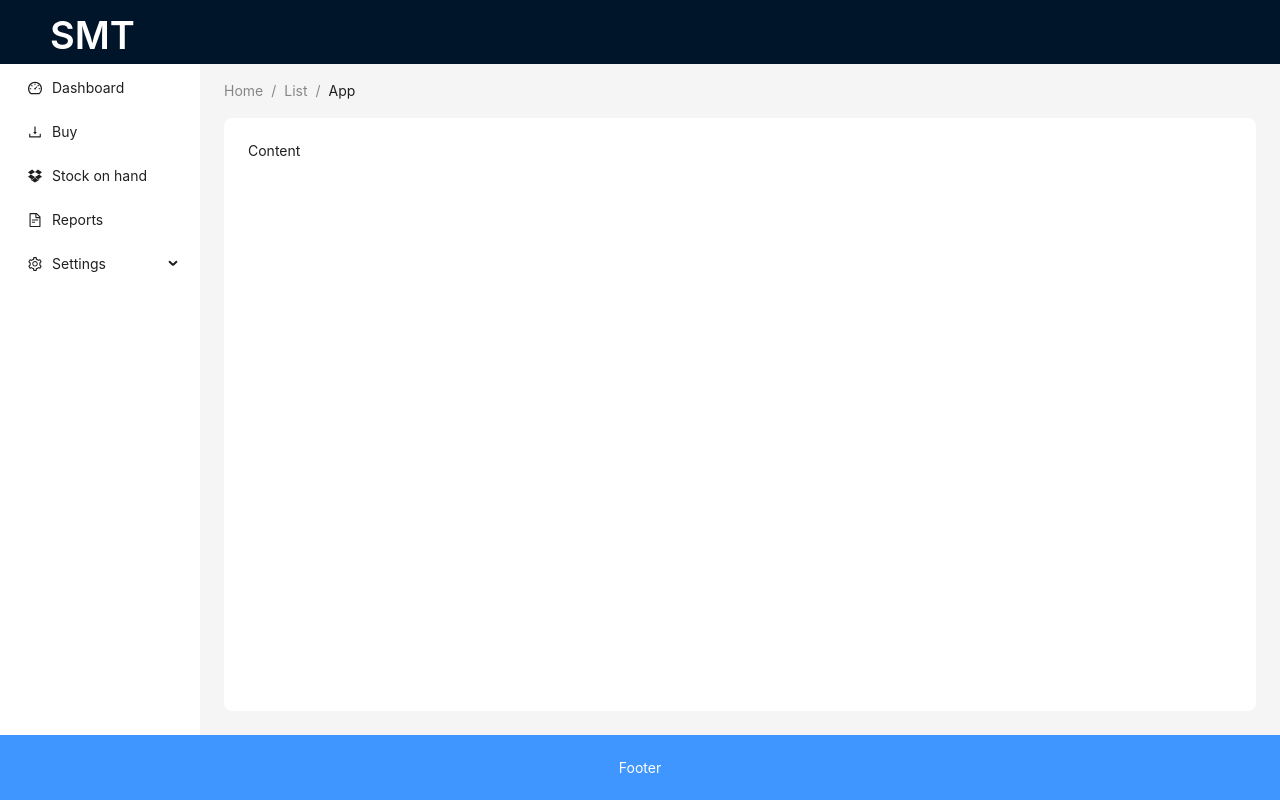
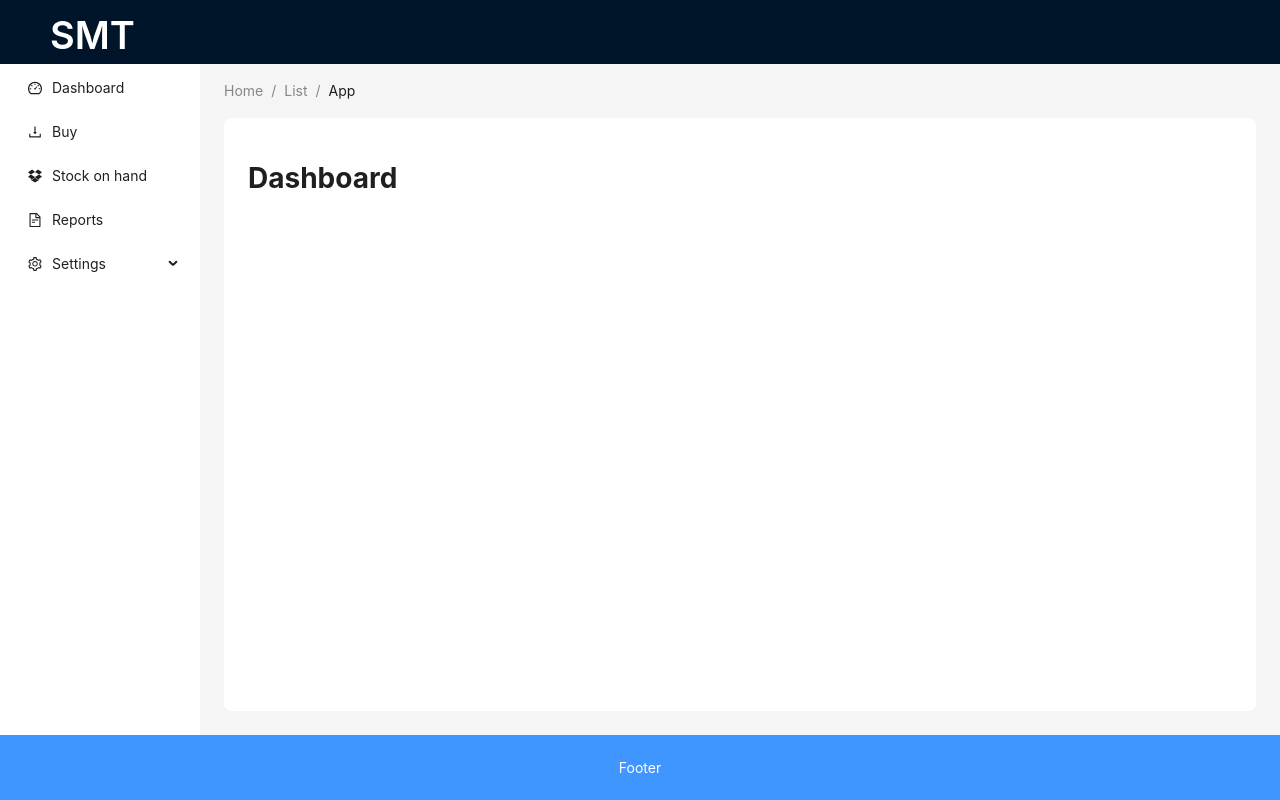
Before and after one commit to v4mpc/smt-ui, a React (Vite) app: page /dashboard in a window 1280 px wide. Built offline with nearby package versions, Linux system fonts and the light colour scheme.

Commit message:
added app layout

```diff
--- a/package.json
+++ b/package.json
@@ -14,7 +14,8 @@
     "@ant-design/icons": "^5.3.6",
     "antd": "^5.16.1",
     "react": "^18.2.0",
-    "react-dom": "^18.2.0"
+    "react-dom": "^18.2.0",
+    "react-router-dom": "^6.22.3"
   },
   "devDependencies": {
     "@types/react": "^18.2.66",
--- a/src/App.jsx
+++ b/src/App.jsx
@@ -1,5 +1,30 @@
 import AppLayout from "./components/AppLayout.jsx";
+import {
+  BrowserRouter,
+  Routes,
+  Route,
+  Navigate,
+  Outlet,
+} from "react-router-dom";
+import Dashboard from "./pages/Dashboard.jsx";
+import Buy from "./pages/Buy.jsx";
+import StockOnHand from "./pages/StockOnHand.jsx";
+import PageNotFound from "./pages/PageNotFound.jsx";
 
 export default function App() {
-    return <AppLayout/>
+  return (
+    <>
+      <BrowserRouter>
+        <Routes>
+          <Route path="/" element={<AppLayout />}>
+            <Route index element={<Navigate to="dashboard" />} />
+            <Route path="dashboard" element={<Dashboard />} />
+            <Route path="buy" element={<Buy />} />
+            <Route path="stock-on-hand" element={<StockOnHand />} />
+          </Route>
+          <Route path="*" element={<PageNotFound />} />
+        </Routes>
+      </BrowserRouter>
+    </>
+  );
 }
--- a/src/components/AppLayout.jsx
+++ b/src/components/AppLayout.jsx
@@ -1,4 +1,5 @@
 import React from "react";
+
 import {
   DashboardOutlined,
   DownloadOutlined,
@@ -10,6 +11,7 @@
   UserOutlined,
 } from "@ant-design/icons";
 import { Breadcrumb, Layout, Menu, theme, Typography } from "antd";
+import {Outlet} from "react-router-dom";
 
 const { Title } = Typography;
 
@@ -115,7 +117,9 @@
               borderRadius: borderRadiusLG,
             }}
           >
-            Content
+            <Outlet/>
+
+
           </Content>
         </Layout>
       </Layout>
--- /dev/null
+++ b/src/pages/PageNotFound.jsx
@@ -0,0 +1,3 @@
+export default function PageNotFound() {
+  return <h1>PAGE NOT FOUND - 404</h1>;
+}
```
Also changed, not shown: .pnp.cjs, 1 other file (tests, documents, lock files or other folders).
